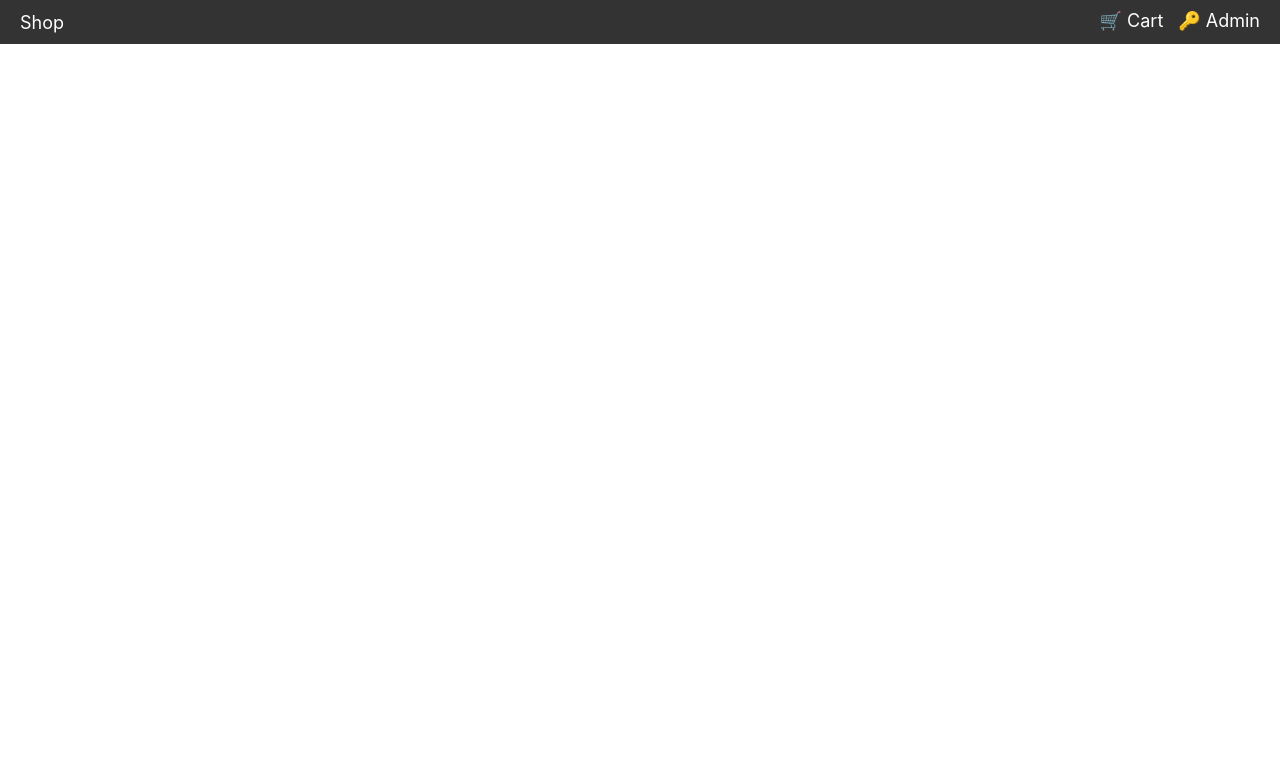
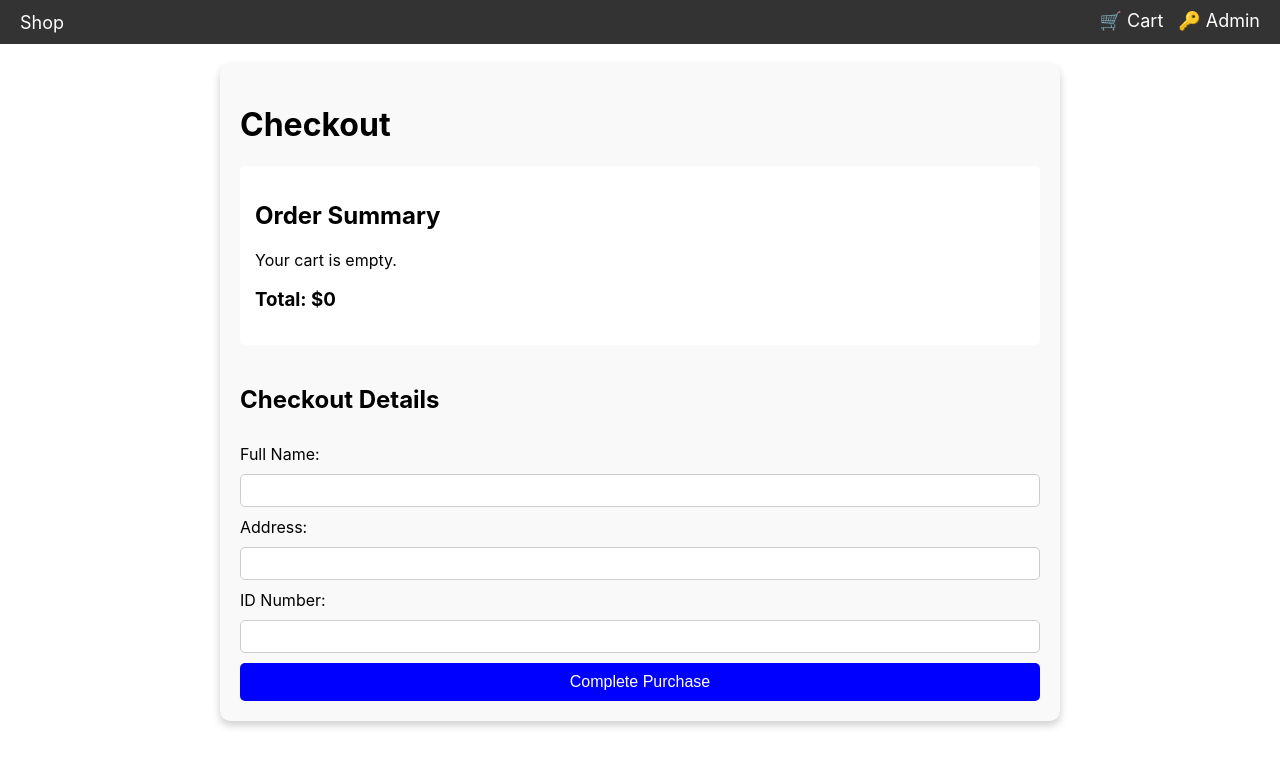
Before and after one commit to Tks23-hub/Small-Shop, a React (Create React App) app: page /checkout in a window 1280 px wide. Before the commit this address had no page. Shown: the top 766 px of the page. Built offline with nearby package versions, Linux system fonts and the light colour scheme.

Commit message:
created the Checkout js in the component folder and the pages folder those pages so we can checkout the products we have in the cart we can view this page when we are in the cart page and click the button that says Go to Checkout which will use the useNavigate that we imported from react-router-dom

```diff
--- a/src/App.js
+++ b/src/App.js
@@ -3,6 +3,7 @@ import Navbar from "./components/Navbar";
 import Home from "./pages/Home";
 import Cart from "./pages/Cart";
 import Admin from "./pages/Admin";
+import Checkout from "./pages/Checkout";
 import { CartProvider } from "./CartContext";
 
 function App() {
@@ -13,6 +14,7 @@ function App() {
         <Routes>
           <Route path="/" element={<Home />} />
           <Route path="/cart" element={<Cart />} />
+          <Route path="/checkout" element={<Checkout />} />
           <Route path="/admin" element={<Admin />} />
         </Routes>
       </Router>
--- a/src/components/Checkout.js
+++ b/src/components/Checkout.js
@@ -0,0 +1,56 @@
+import { useState } from "react";
+import "../styles/Checkout.css"; // Import styles
+
+function CheckoutForm({ onSubmit }) {
+  const [formData, setFormData] = useState({
+    fullName: "",
+    address: "",
+    idNumber: "",
+  });
+
+  const handleChange = (e) => {
+    setFormData({ ...formData, [e.target.name]: e.target.value });
+  };
+
+  const handleSubmit = (e) => {
+    e.preventDefault();
+    onSubmit(formData);
+  };
+
+  return (
+    <form className="checkout-form" onSubmit={handleSubmit}>
+      <h2>Checkout Details</h2>
+
+      <label>Full Name:</label>
+      <input
+        type="text"
+        name="fullName"
+        value={formData.fullName}
+        onChange={handleChange}
+        required
+      />
+
+      <label>Address:</label>
+      <input
+        type="text"
+        name="address"
+        value={formData.address}
+        onChange={handleChange}
+        required
+      />
+
+      <label>ID Number:</label>
+      <input
+        type="text"
+        name="idNumber"
+        value={formData.idNumber}
+        onChange={handleChange}
+        required
+      />
+
+      <button type="submit">Complete Purchase</button>
+    </form>
+  );
+}
+
+export default CheckoutForm;
--- a/src/pages/Checkout.js
+++ b/src/pages/Checkout.js
@@ -0,0 +1,43 @@
+import { useContext } from "react";
+import { CartContext } from "../CartContext";
+import CheckoutForm from "../components/Checkout";
+import "../styles/Checkout.css"; // Import styles
+
+function Checkout() {
+  const { cart, setCart } = useContext(CartContext);
+
+  const handleCheckout = (formData) => {
+    console.log("Order Details:", formData);
+    console.log("Cart Items:", cart);
+
+    alert(`Thank you, ${formData.fullName}! Your order has been placed.`);
+    setCart([]); // Clear the cart after checkout
+  };
+
+  return (
+    <div className="checkout-container">
+      <h1>Checkout</h1>
+
+      <div className="cart-summary">
+        <h2>Order Summary</h2>
+        {cart.length === 0 ? (
+          <p>Your cart is empty.</p>
+        ) : (
+          <ul>
+            {cart.map((item, index) => (
+              <li key={index}>
+                <img src={item.image} alt={item.name} width="50" />
+                {item.name} - ${item.price}
+              </li>
+            ))}
+          </ul>
+        )}
+        <h3>Total: ${cart.reduce((total, item) => total + item.price, 0)}</h3>
+      </div>
+
+      <CheckoutForm onSubmit={handleCheckout} />
+    </div>
+  );
+}
+
+export default Checkout;
--- /dev/null
+++ b/src/styles/Checkout.css
@@ -0,0 +1,53 @@
+.checkout-container {
+    max-width: 800px;
+    margin: 20px auto;
+    padding: 20px;
+    background-color: #f9f9f9;
+    border-radius: 10px;
+    box-shadow: 0px 4px 8px rgba(0, 0, 0, 0.2);
+  }
+
+  .cart-summary {
+    background-color: white;
+    padding: 15px;
+    border-radius: 5px;
+    margin-bottom: 20px;
+  }
+
+  .cart-summary ul {
+    list-style-type: none;
+    padding: 0;
+  }
+
+  .cart-summary li {
+    display: flex;
+    align-items: center;
+    gap: 10px;
+    margin-bottom: 10px;
+  }
+
+  .checkout-form {
+    display: flex;
+    flex-direction: column;
+    gap: 10px;
+  }
+
+  .checkout-form input {
+    padding: 8px;
+    border: 1px solid #ccc;
+    border-radius: 5px;
+  }
+
+  .checkout-form button {
+    background-color: blue;
+    color: white;
+    padding: 10px;
+    border: none;
+    border-radius: 5px;
+    font-size: 16px;
+    cursor: pointer;
+  }
+
+  .checkout-form button:hover {
+    background-color: darkblue;
+  }
```
